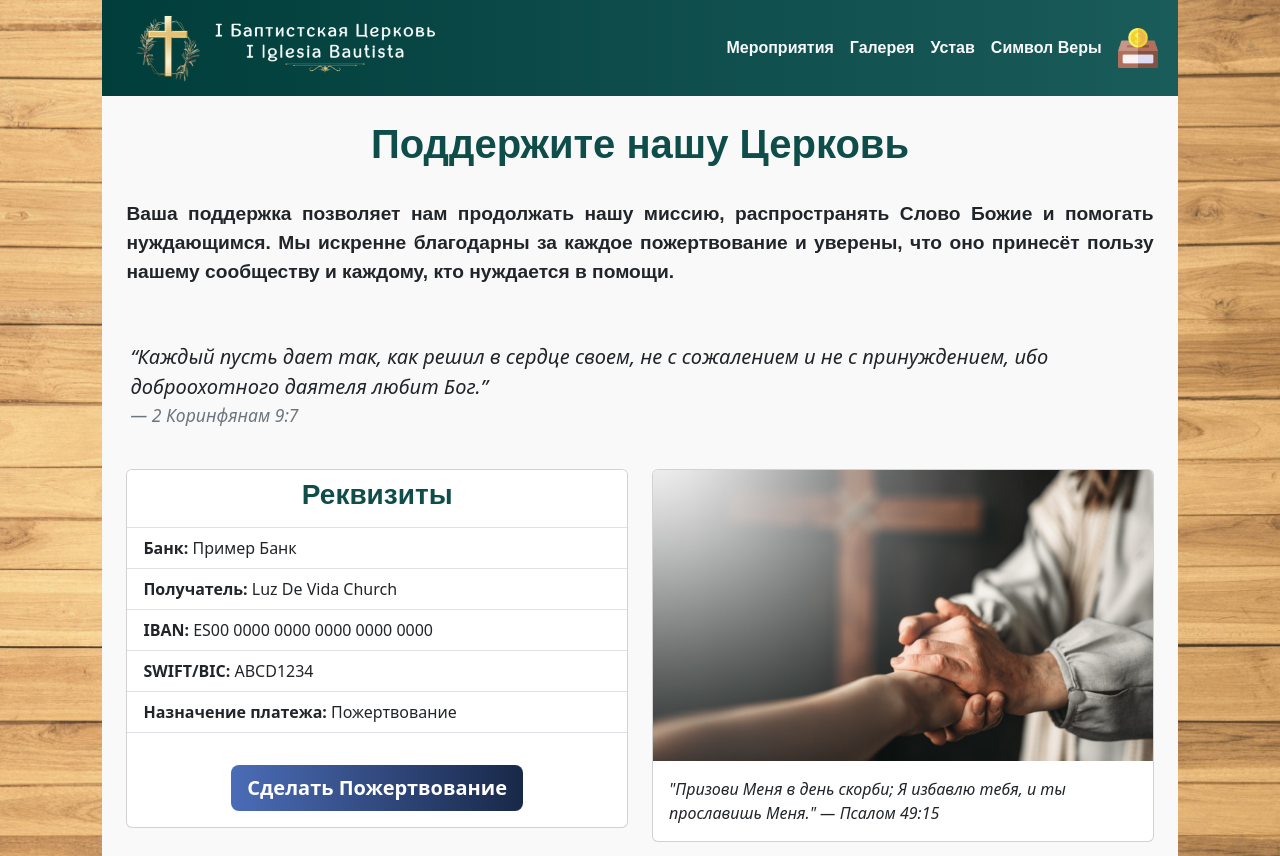
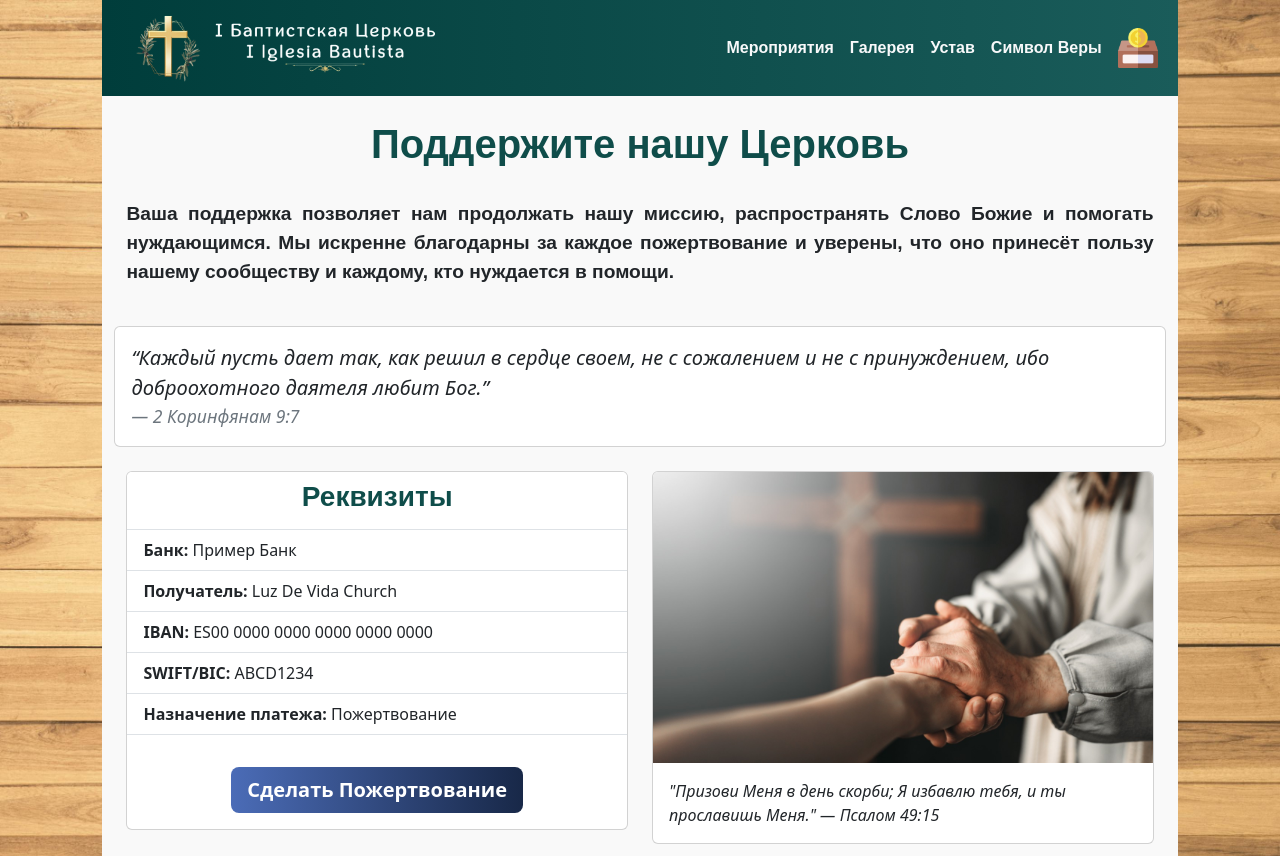
Before and after one commit to igorYurievich/churchreact, a React (Vite) app: page /donate in a window 1280 px wide. Shown: the top 856 px of the page. Built offline with nearby package versions, Linux system fonts and the light colour scheme; a web font is replaced by a local one.

Commit message:
Цитата доната исправление

```diff
--- a/src/pages/Donate.jsx
+++ b/src/pages/Donate.jsx
@@ -11,12 +11,16 @@ const Donate = () => {
         каждому, кто нуждается в помощи.
       </p>
 
-      <div className="card-body" id="citata">
-        <blockquote className="blockquote mb-0" style={{ fontStyle: 'italic', padding: '1rem' }}>
-          <p>“Каждый пусть дает так, как решил в сердце своем, не с сожалением и не с принуждением, ибо доброохотного даятеля любит Бог.”</p>
-          <footer className="blockquote-footer">2 Коринфянам 9:7</footer>
-        </blockquote>
+
+      <div className="card">
+        <div className="card-body" id="citata">
+          <blockquote className="blockquote mb-0" style={{ fontStyle: 'italic' }}>
+            <p>“Каждый пусть дает так, как решил в сердце своем, не с сожалением и не с принуждением, ибо доброохотного даятеля любит Бог.”</p>
+            <footer className="blockquote-footer">2 Коринфянам 9:7</footer>
+          </blockquote>
+        </div>
       </div>
+
 
       <div className="container">
         <div className="row justify-content-center">
```
